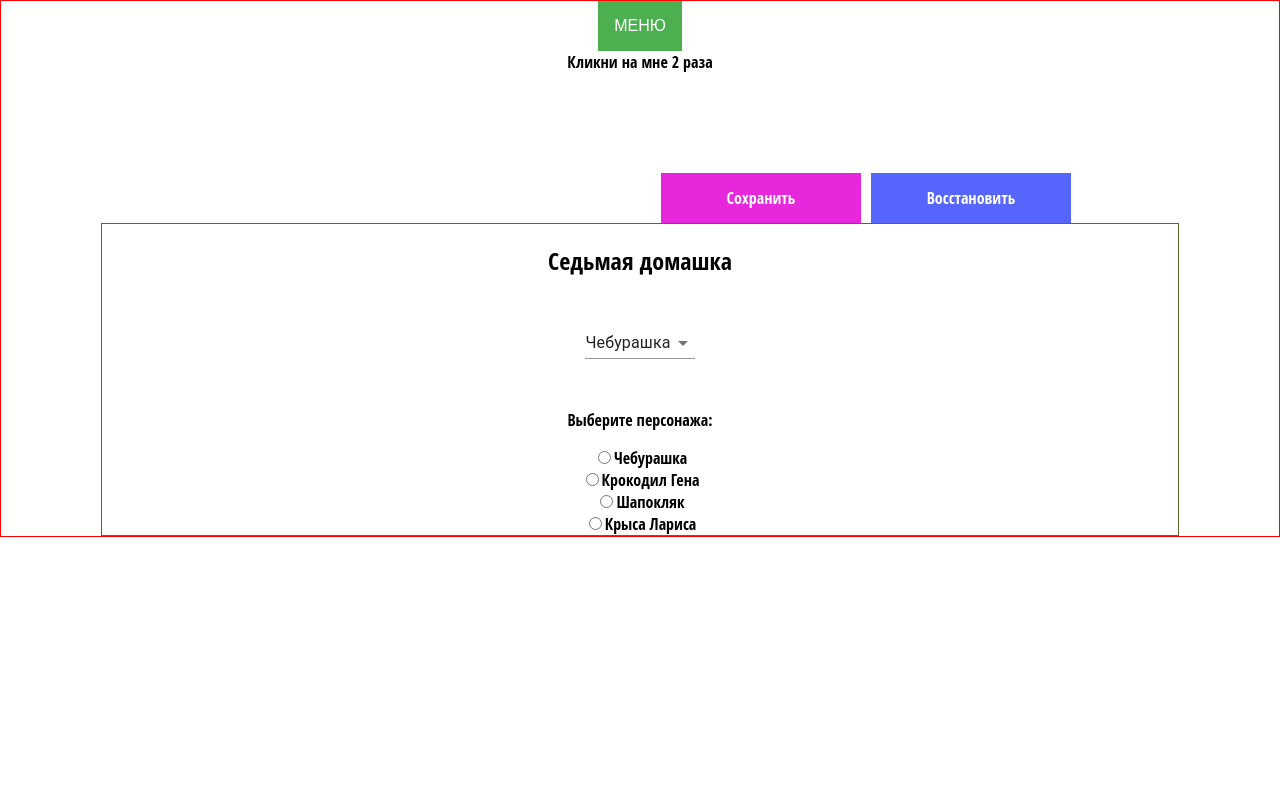
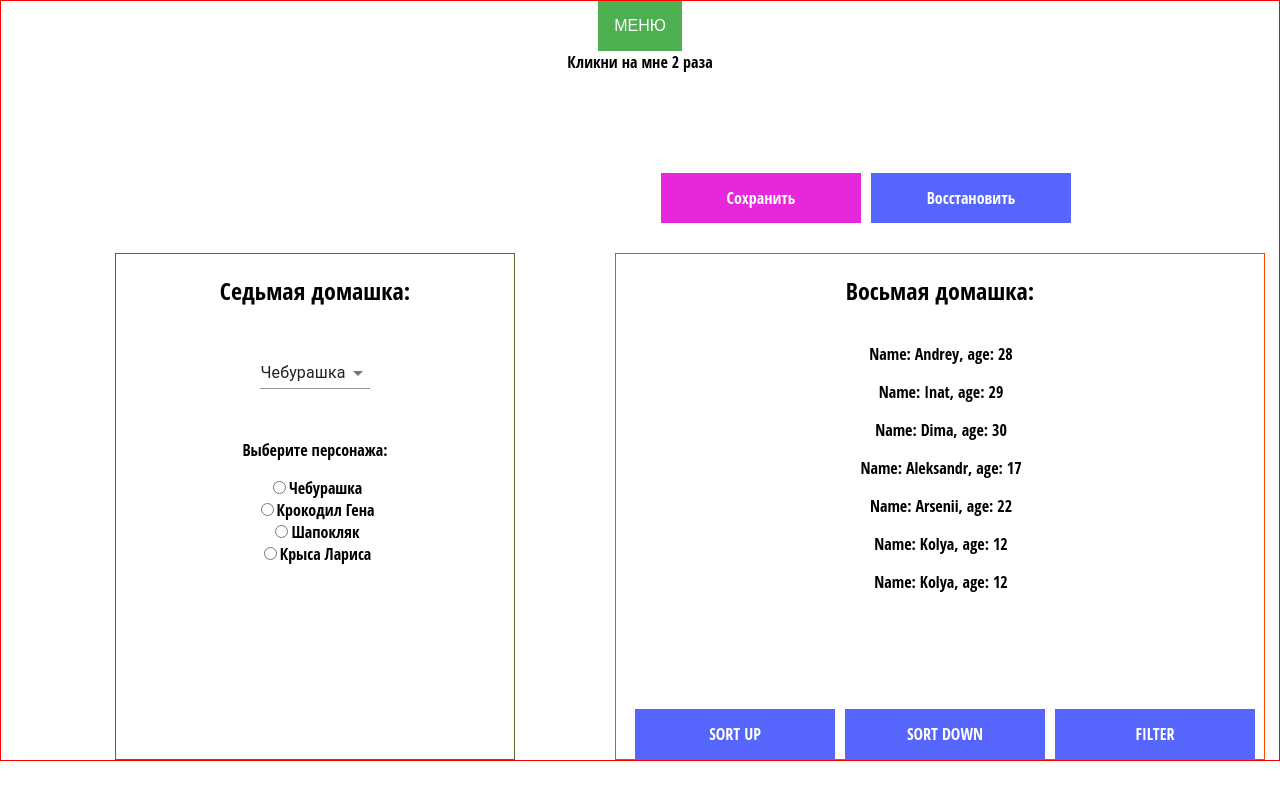
Before and after one commit to MoskvinAndrew/Ignats_HometasksMod, a React (Create React App) app in the folder my-app/: page /#/Junior in a window 1280 px wide. Built offline with nearby package versions, Linux system fonts and the light colour scheme.

Commit message:
Hometask 8 (useReduser practice, Unit Tests for hwReducer)

```diff
--- /dev/null
+++ b/my-app/src/common/Hometask8/H.module.css
@@ -0,0 +1,22 @@
+.homeTaskcontainer{
+    border: 1px solid orangered;
+    display: flex;
+    flex-direction: column;
+    width: 650px;
+    justify-content: center;
+}
+.buttonsContainer{
+    display: flex;
+    flex-direction:row;
+    justify-content: center;
+}
+.namesContainer{
+display: block;
+    width: 250px;
+    margin-left: 200px;
+}
+.title{
+    display: flex;
+    justify-content: center;
+
+}
--- /dev/null
+++ b/my-app/src/common/Hometask8/homeTask8.tsx
@@ -0,0 +1,46 @@
+import React, {useReducer} from "react";
+import H from "./H.module.css";
+import {hwReducer, sortByAgeAC, sortPeoplesAC, testReducerArray} from "../../redusers/homeWorkReducer";
+import ButtonNew from "../button/Button";
+
+
+export const HomeTask8 = ()=>{
+
+    let [peoples,dispatchToPeoples] = useReducer(hwReducer,testReducerArray)
+
+    let arrayOfGuys = peoples.map(a=> <p>Name: {a.name}, age: {a.age}</p> )
+
+    function sortPeoplesByNameUp () {
+        const action = sortPeoplesAC('up');
+        dispatchToPeoples(action);
+    };
+    function sortPeoplesByNameDown () {
+        const action = sortPeoplesAC('down');
+        dispatchToPeoples(action);
+    }
+    function filterPeoplesByAge () {
+        const action = sortByAgeAC(18);
+        dispatchToPeoples(action);
+    }
+
+
+
+
+
+
+
+    return<div className={H.homeTaskcontainer}>
+        <h2 className={H.title}>Восьмая домашка:</h2>
+       <div className={H.namesContainer}> {arrayOfGuys}</div>
+
+
+        <div className={H.buttonsContainer}>
+      <ButtonNew name={'SORT UP'}
+                  onClick={sortPeoplesByNameUp}/>
+        <ButtonNew name={'SORT DOWN'}
+                   onClick={sortPeoplesByNameDown}/>
+            <ButtonNew name={'FILTER'}
+                       onClick={filterPeoplesByAge}/>
+        </div>
+    </div>
+}
--- a/my-app/src/common/JuniorsFolder/Junior.module.css
+++ b/my-app/src/common/JuniorsFolder/Junior.module.css
@@ -16,4 +16,11 @@ ButtonNew{
     border:1px solid darkolivegreen;
     margin-left: 100px;
     margin-right: 100px;
+    width: 400px;
 }
+.Sevenand8TaskContainer{
+    display: flex;
+    flex-direction: row;
+    justify-content: center;
+    margin-top: 30px;
+}
--- a/my-app/src/common/JuniorsFolder/Junior.tsx
+++ b/my-app/src/common/JuniorsFolder/Junior.tsx
@@ -8,6 +8,7 @@ import Select from "../Select/Select";
 import {v1} from "uuid";
 import Radio from "../Radio/radio";
 import SelectComponent from "../Select/Select";
+import {HomeTask8} from "../Hometask8/homeTask8";
 
 export type ArrayForSelect = {
     id: string,
@@ -34,10 +35,10 @@ function Junior(props: JuniorTypes) {
 
     let [title, settitle] = useState<string>("Кликни на мне 2 раза");
 
-    let [radioValue,setRadioValue] = useState<ArrayForRadio>(ArrayForRadio[2]);
-    let OnChange = ()=>{
-
-    }
+    // let [radioValue,setRadioValue] = useState<ArrayForRadio>(ArrayForRadio[2]);
+    // let OnChange = ()=>{
+    //
+    // }
 
     let [parentValue, setParentValue] = useState<string | undefined>('1');
 
@@ -47,10 +48,10 @@ function Junior(props: JuniorTypes) {
         setParentValue(a.digit)};
     }
     const onRadioChange = (id:string)=>{
-      let a = ArrayForRadio.find(e=>e.id == id) ;
-      if(a){
-          a.isChecked = true;
-          console.log(a)
+      let choseValue = ArrayForRadio.find(e=>e.id == id) ;
+      if(choseValue){
+          choseValue.isChecked = true;
+          console.log(choseValue)
       }
 
     }
@@ -81,10 +82,10 @@ function Junior(props: JuniorTypes) {
                            onClick={restoreTitle}/>
             </div>
 
-
+<div className={J. Sevenand8TaskContainer}>
             <div className={J.hometaskSeven}>
 
-                <h2>Седьмая домашка</h2>
+                <h2>Седьмая домашка:</h2>
 
                 <div className={J.selectComponent}>
             <SelectComponent value={ArrayForSelect}
@@ -97,6 +98,8 @@ function Junior(props: JuniorTypes) {
                     onRadioChange={onRadioChange}/>
         </div>
             </div>
+            <HomeTask8/>
+</div>
         </div>)
 }
 
--- /dev/null
+++ b/my-app/src/redusers/homeWorkReducer.tsx
@@ -0,0 +1,79 @@
+ import {v1} from "uuid";
+
+ let SORT = 'SORT';
+ let CHECK = 'CHECK';
+
+
+ export type sortPeoplesACType = {
+     type:typeof SORT
+     payload:string
+ }
+ export type sortByAgeACType = {
+     type:typeof CHECK
+     payload:number
+ }
+
+
+ export type testReducerArrayTypes = {
+     id: string,
+    name: string,
+    age: number
+};
+
+ type ActionsType = sortPeoplesACType|sortByAgeACType
+
+export let testReducerArray = [
+    {id: v1(), name: 'Andrey', age: 28},
+    {id: v1(), name: 'Inat', age: 29},
+    {id: v1(), name: 'Dima', age: 30},
+    {id: v1(), name: 'Aleksandr', age: 17},
+    {id: v1(), name: 'Arsenii', age: 22},
+    {id: v1(), name: 'Kolya', age: 12},{id: v1(), name: 'Kolya', age: 12}];
+
+
+
+
+export const hwReducer = (state: Array<testReducerArrayTypes>, action: ActionsType) => {
+
+    switch (action.type) {
+        case SORT:
+            if(action.payload == 'up'){
+
+                state.sort(function (a, b) {
+                     if (a.name > b.name) {
+                       return 1;
+                    }
+                     if (a.name < b.name) {
+                         return -1;
+                     }
+                     // a должно быть равным b
+                     return 0;
+                 });
+             }else if(action.payload == 'down'){
+                state.sort(function (a, b) {
+                    if (a.name < b.name) {
+                        return 1;
+                    }
+                    if (a.name > b.name) {
+                        return -1;
+                    }
+                    // a должно быть равным b
+                    return 0;
+                });
+            }
+                return [...state];
+
+        case CHECK:
+            if(action.type == 'CHECK' ){
+            let newArray =  state.filter(s => s.age > action.payload);
+            console.log(newArray);
+            return[...newArray];}
+
+
+    }
+
+        return [...state];
+    };
+
+export const sortPeoplesAC = (payload:string):sortPeoplesACType =>({type: 'SORT', payload});
+export const sortByAgeAC = (payload:number):sortByAgeACType =>({type: 'CHECK', payload});
```
Also changed, not shown: my-app/src/homeWorkReducer.tsx (deleted, +0 -40 lines), my-app/src/redusers/helpers.ts (added, +21 -0 lines), 2 other files (tests, documents, lock files or other folders).
